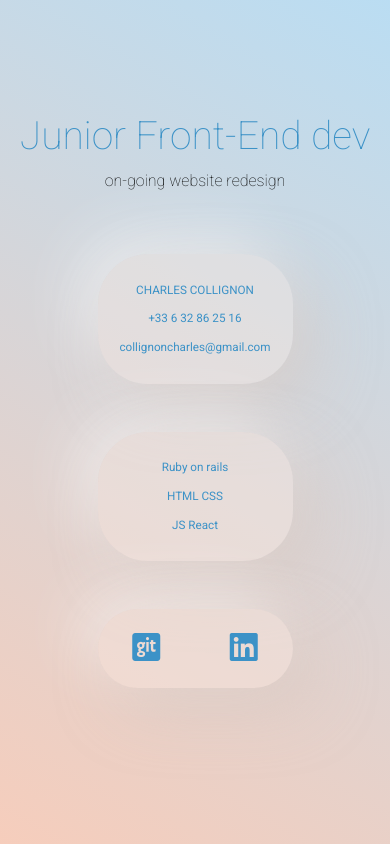
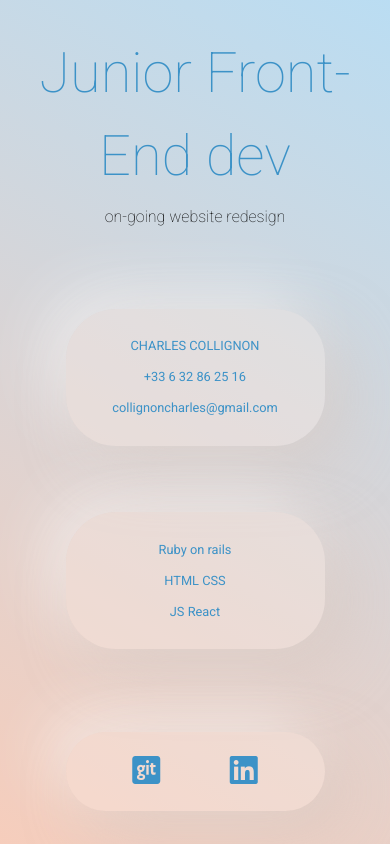
Before and after one commit to CharlesCollignon/charlescollignon.github.io, a plain HTML site: page index.html in a window 390 px wide. Drawn offline with Linux system fonts and the light colour scheme.

Commit message:
update responsive

```diff
--- a/index.html
+++ b/index.html
@@ -19,7 +19,6 @@
       <h2>on-going website redesign</h2>
     </header>
 
-    <div class="content">
     <div class="contact-infos card">
       <p>CHARLES COLLIGNON</p>
       <p>+33 6 32 86 25 16</p>
@@ -38,7 +37,6 @@
             class="fab fa-linkedin"></i></a></li>
     </ul>
 </div>
-  </div>
 </body>
 
 </html>
--- a/style.css
+++ b/style.css
@@ -14,7 +14,7 @@
 html,body {
   margin: 0;
   width: 100vw;
-  height: 100vh;
+  height: auto;
   background: hsla(18, 76%, 85%, 1);
   background: linear-gradient(60deg, hsla(18, 76%, 85%, 1) 0%, hsla(203, 69%, 84%, 1) 100%);
   background: -moz-linear-gradient(60deg, hsla(18, 76%, 85%, 1) 0%, hsla(203, 69%, 84%, 1) 100%);
@@ -30,20 +30,23 @@ h1, h2, h3, p {
       LAYOUT
 ---------------*/
 .container {
-  height: 100vh;
   display: flex;
   flex-direction: column;
-  justify-content: center;
+  justify-content: space-around;
   align-items: center;
+  width: 90vw;
+  height: 100vh;
+  max-width: 600px;
+  margin: 0 auto;
 }
+
 header {
   margin: 0 auto;
   text-align: center;
-
 }
 
 h1 {
-  font-size: 10vw;
+  font-size: 3.5rem;
   font-weight: 200;
   color: var(--carolina-blue);
   margin-bottom: 0.1em;
@@ -55,17 +58,16 @@ h2 {
 }
 
 p {
-  font-size: 3vw;
+  font-size: 80%;
   margin: 1em 0;
   color: var(--carolina-blue);
 }
 
 .card {
   width: 50vw;
-  max-width: 600px;
+  max-width: 500px;
   text-align: center;
-  margin: 3em auto;
-  padding: 1em 0;
+  padding: 1em 2em;
   border-radius: 50px;
   background: #fcebe35b;
   box-shadow:  20px 20px 60px #d6c8c18e,
@@ -82,6 +84,7 @@ p {
 .list-inline {
   display: flex;
   justify-content: space-around;
+  margin-bottom: 0;
 }
 
 li {
```
Lines whose indentation alone changed are shown as unchanged.
